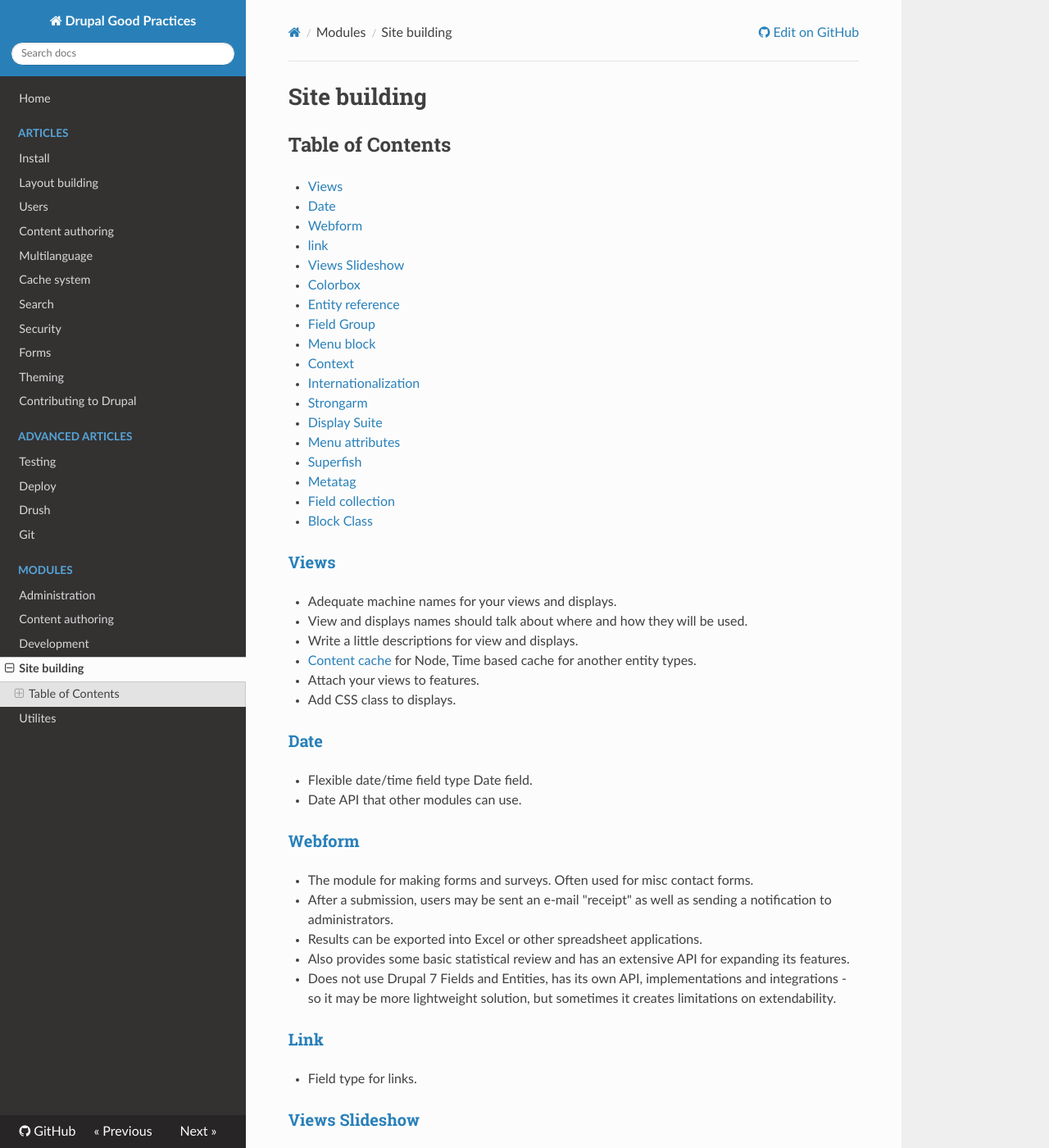
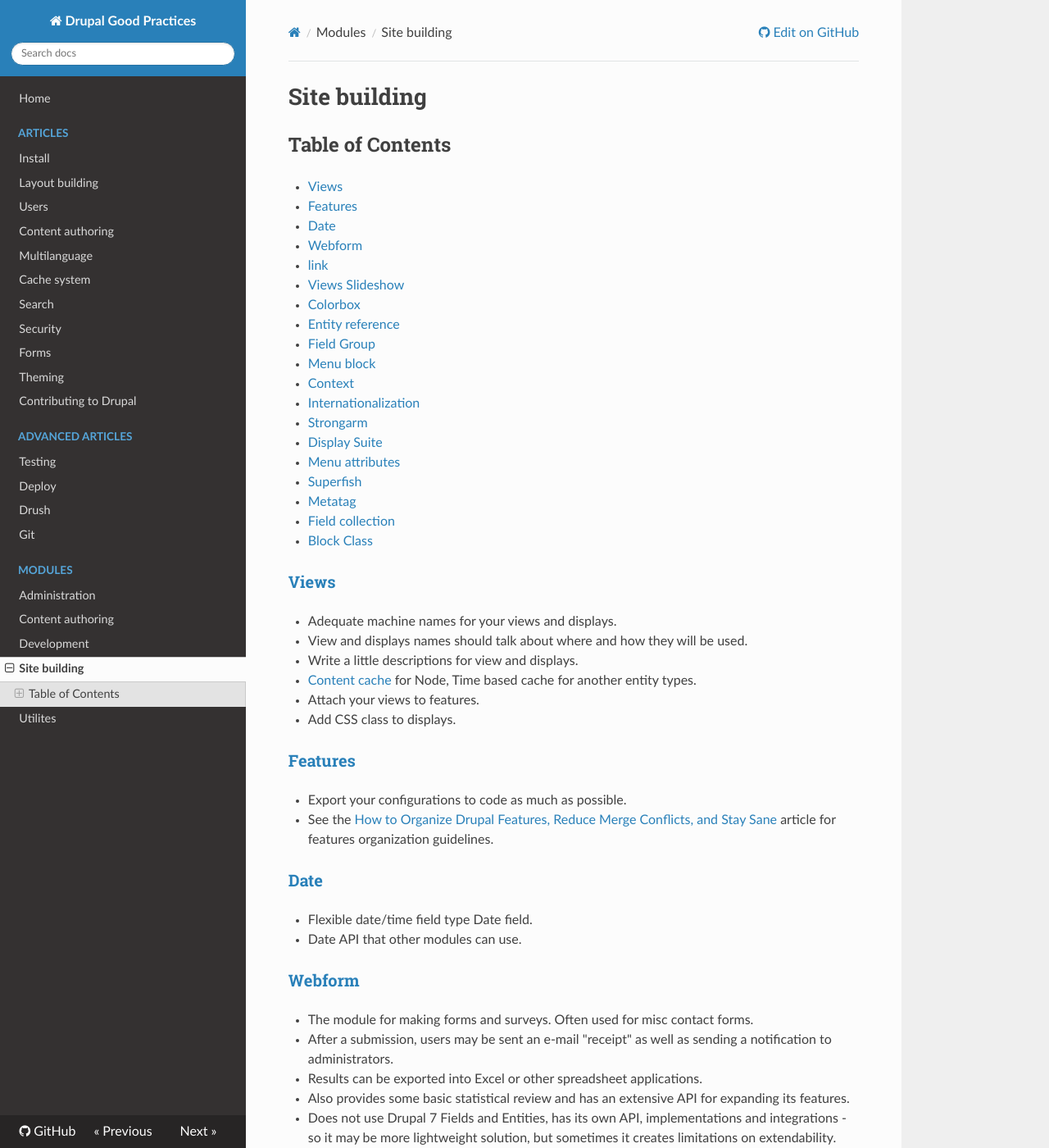
Before and after one commit to ADCI/drupal-good-practices, an MkDocs documentation site: the page built from docs/modules/building.md, in a window 1280 px wide and 1400 px high. Shown: the whole window at 82% size. Built offline with MkDocs 1.6.1, drawn with Linux system fonts in a browser that asks for light colours; nearby versions of some CDN libraries; old or Windows-style settings are respelled for this version of MkDocs.

Commit message:
Add link to features organization guidelines article.

```diff
--- a/docs/modules/building.md
+++ b/docs/modules/building.md
@@ -3,6 +3,7 @@
 ## Table of Contents
 
   - [Views](#views)
+  - [Features](#features)
   - [Date](#date)
   - [Webform](#webform)
   - [link](#link)
@@ -29,6 +30,11 @@
   - [Content cache](https://www.drupal.org/project/views_content_cache) for Node, Time based cache for another entity types.
   - Attach your views to features.
   - Add CSS class to displays.
+
+### [Features](https://www.drupal.org/project/features)
+
+  - Export your configurations to code as much as possible.
+  - See the [How to Organize Drupal Features, Reduce Merge Conflicts, and Stay Sane](https://chromatichq.com/blog/how-organize-drupal-features-reduce-merge-conflicts-and-stay-sane) article for features organization guidelines.
 
 ### [Date](https://www.drupal.org/project/date)
 
```
